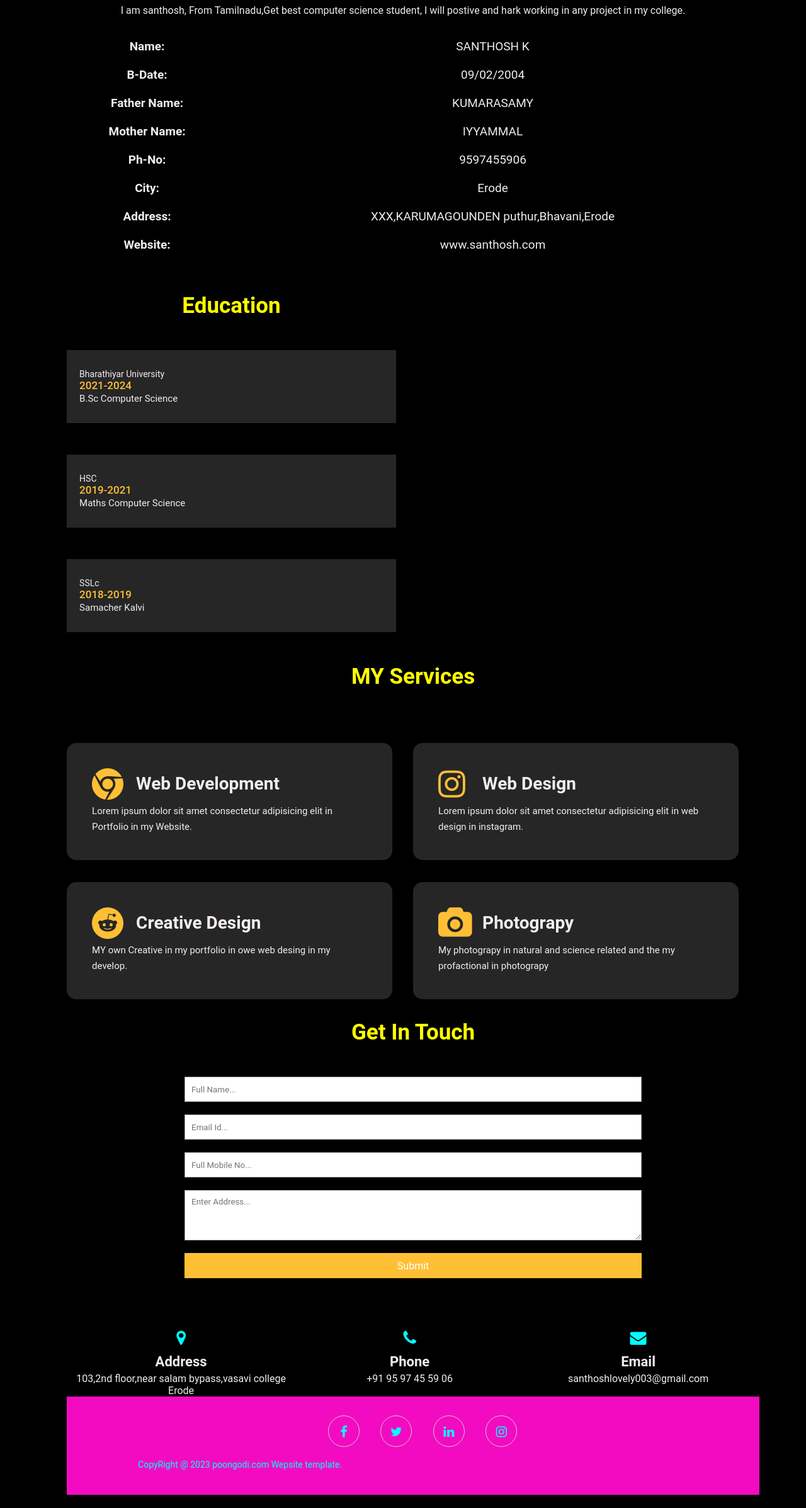
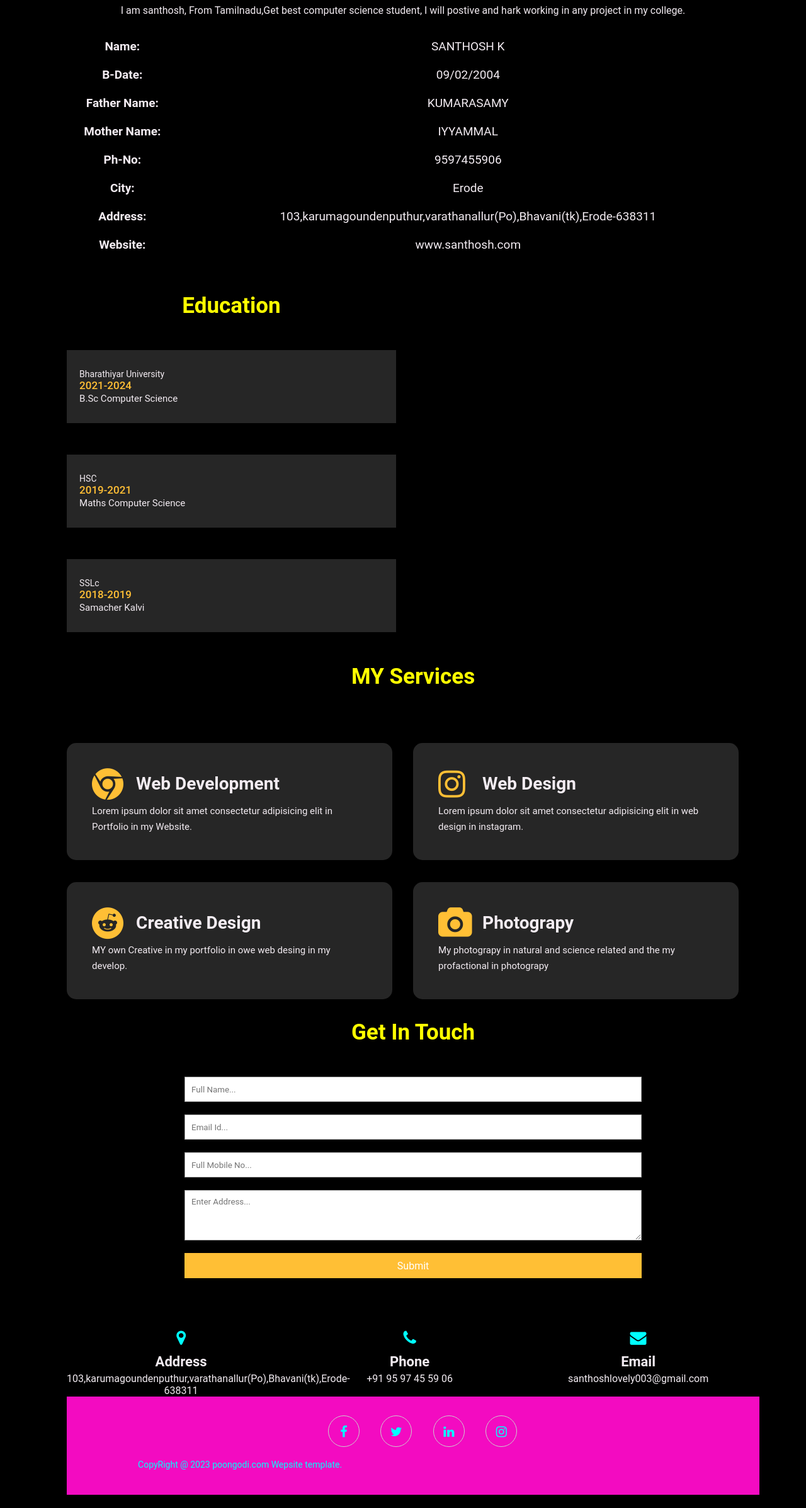
Before and after one commit to santhoshpapa/Digitalportfolio, a plain HTML site: page index.html in a window 1280 px wide. Shown: the part 912-3307 px from the top of the page at 63% size. Drawn offline with Linux system fonts and the light colour scheme.

Commit message:
Update index.html

```diff
--- a/index.html
+++ b/index.html
@@ -76,7 +76,7 @@
             </tr>
             <tr>
               <th>Address:</th>
-              <td>XXX,KARUMAGOUNDEN puthur,Bhavani,Erode</td>
+              <td>103,karumagoundenputhur,varathanallur(Po),Bhavani(tk),Erode-638311</td>
             </tr>
             <tr>
               <th>Website:</th>
@@ -167,7 +167,7 @@
                 <div class="width-33">
                   <h3><i class="fa fa-map-marker"></i></h3>
                   <h4>Address</h4>
-                  <p>103,2nd floor,near salam bypass,vasavi college Erode</p>
+                  <p>103,karumagoundenputhur,varathanallur(Po),Bhavani(tk),Erode-638311</p>
                 </div>
                 <div class="width-33">
                   <h3><i class="fa fa-phone"></i></h3>
```
